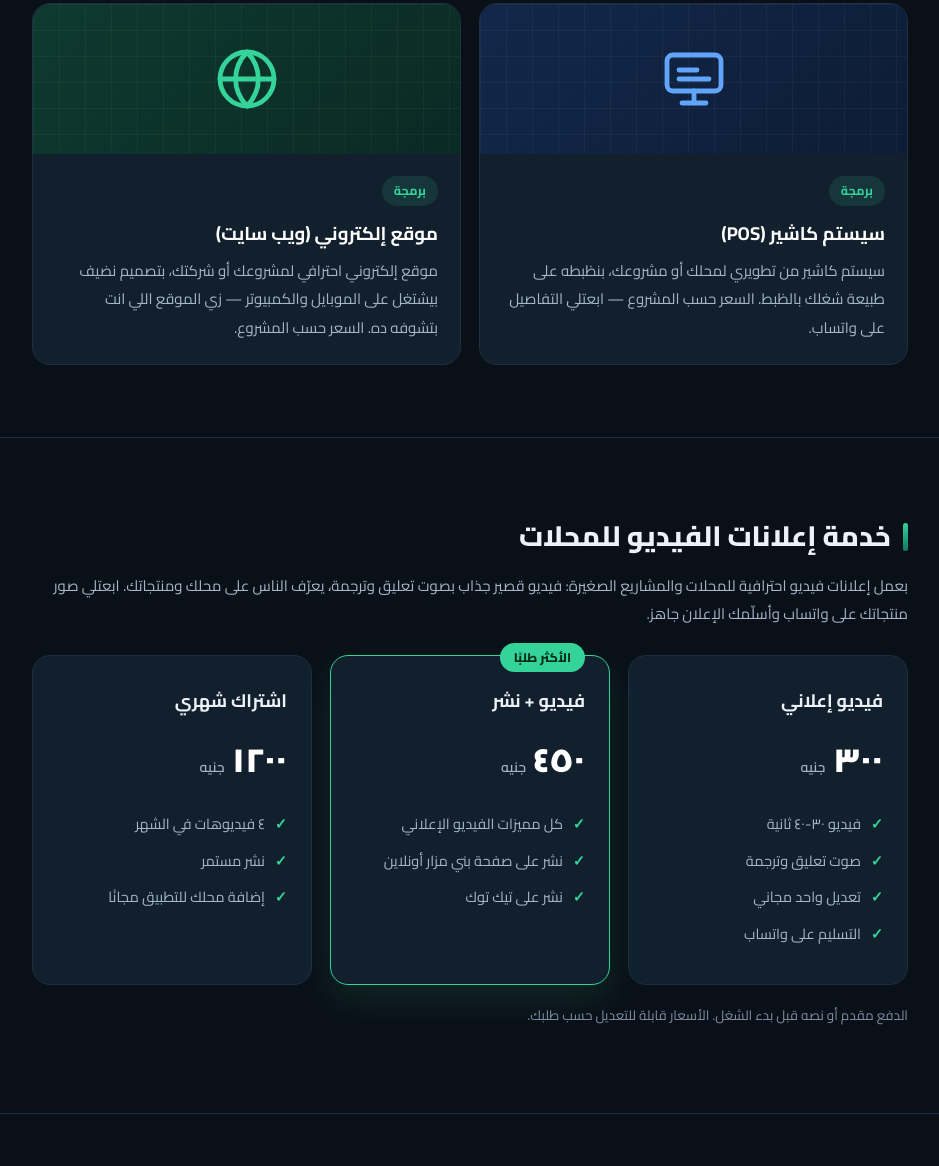
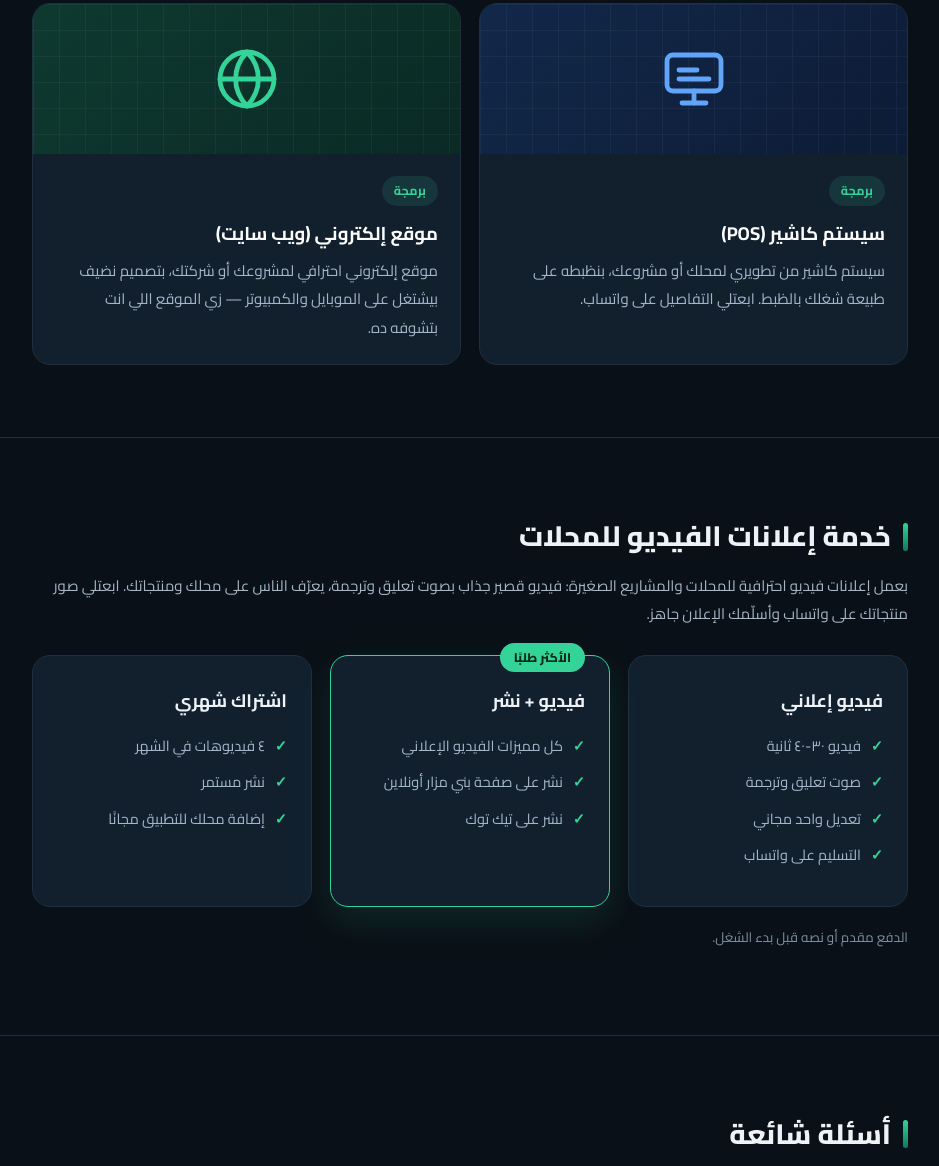
Before and after one commit to kasemshehat/kasemshehat.github.io, a plain HTML site: page index.html in a window 1280 px wide. Shown: the part 2307-3473 px from the top of the page, without its empty margins (170-1109 px from the left). Drawn offline with Linux system fonts and the light colour scheme.

Commit message:
Update index.html

```diff
--- a/index.html
+++ b/index.html
@@ -286,7 +286,7 @@
         <div class="proj-body">
           <span class="badge">برمجة</span>
           <h3>سيستم كاشير (POS)</h3>
-          <p>سيستم كاشير من تطويري لمحلك أو مشروعك، بنظبطه على طبيعة شغلك بالظبط. السعر حسب المشروع — ابعتلي التفاصيل على واتساب.</p>
+          <p>سيستم كاشير من تطويري لمحلك أو مشروعك، بنظبطه على طبيعة شغلك بالظبط. ابعتلي التفاصيل على واتساب.</p>
         </div>
       </div>
       <div class="proj reveal">
@@ -298,7 +298,7 @@
         <div class="proj-body">
           <span class="badge">برمجة</span>
           <h3>موقع إلكتروني (ويب سايت)</h3>
-          <p>موقع إلكتروني احترافي لمشروعك أو شركتك، بتصميم نضيف بيشتغل على الموبايل والكمبيوتر — زي الموقع اللي انت بتشوفه ده. السعر حسب المشروع.</p>
+          <p>موقع إلكتروني احترافي لمشروعك أو شركتك، بتصميم نضيف بيشتغل على الموبايل والكمبيوتر — زي الموقع اللي انت بتشوفه ده.</p>
         </div>
       </div>
     </div>
@@ -312,7 +312,6 @@
     <div class="plans">
       <div class="plan reveal">
         <h3>فيديو إعلاني</h3>
-        <div class="amount">٣٠٠ <small>جنيه</small></div>
         <ul>
           <li>فيديو ٣٠-٤٠ ثانية</li>
           <li>صوت تعليق وترجمة</li>
@@ -323,7 +322,6 @@
       <div class="plan featured reveal">
         <span class="top-badge">الأكثر طلبًا</span>
         <h3>فيديو + نشر</h3>
-        <div class="amount">٤٥٠ <small>جنيه</small></div>
         <ul>
           <li>كل مميزات الفيديو الإعلاني</li>
           <li>نشر على صفحة بني مزار أونلاين</li>
@@ -332,7 +330,6 @@
       </div>
       <div class="plan reveal">
         <h3>اشتراك شهري</h3>
-        <div class="amount">١٢٠٠ <small>جنيه</small></div>
         <ul>
           <li>٤ فيديوهات في الشهر</li>
           <li>نشر مستمر</li>
@@ -340,7 +337,7 @@
         </ul>
       </div>
     </div>
-    <p class="note reveal">الدفع مقدم أو نصه قبل بدء الشغل. الأسعار قابلة للتعديل حسب طلبك.</p>
+    <p class="note reveal">الدفع مقدم أو نصه قبل بدء الشغل.</p>
   </div>
 </section>
 
```
